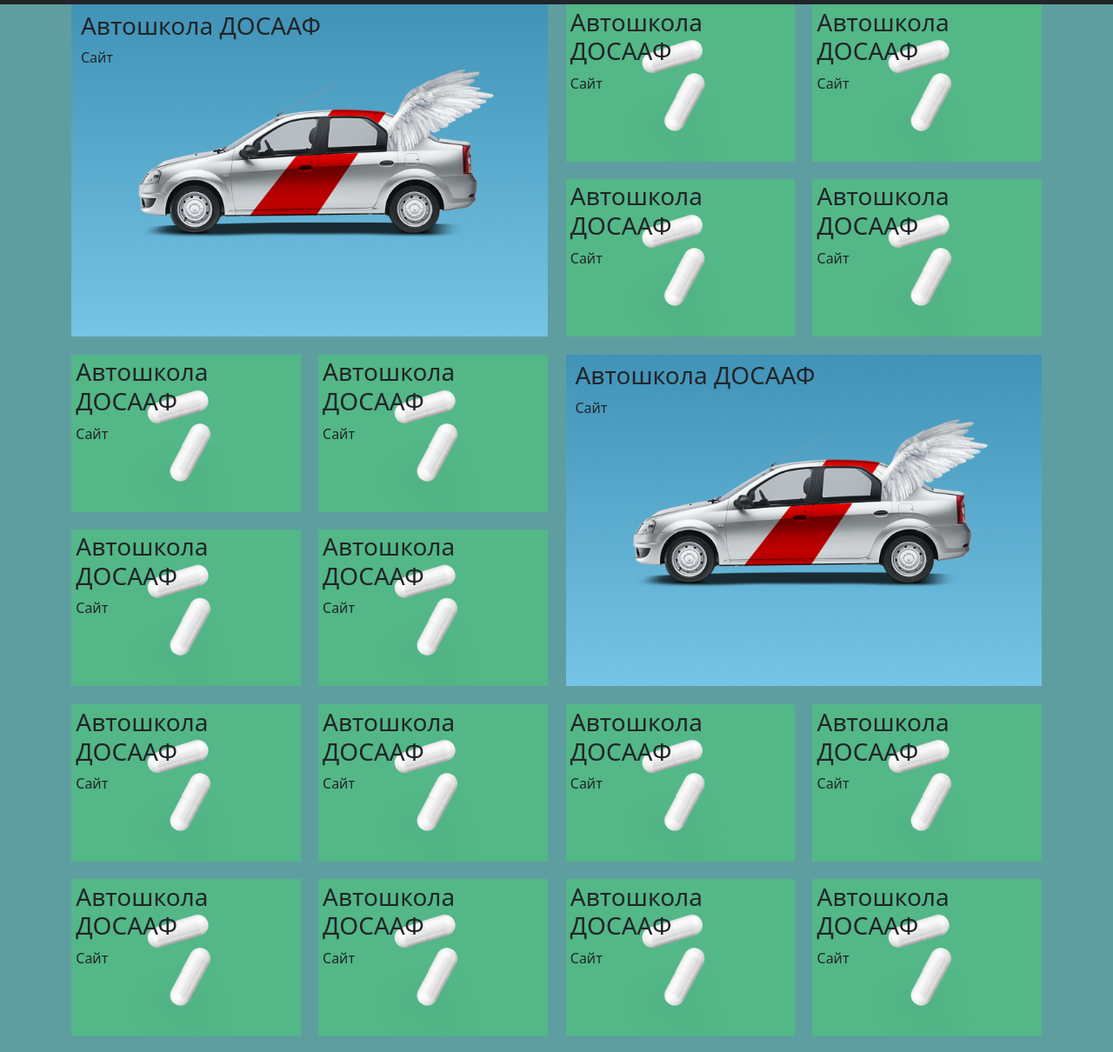
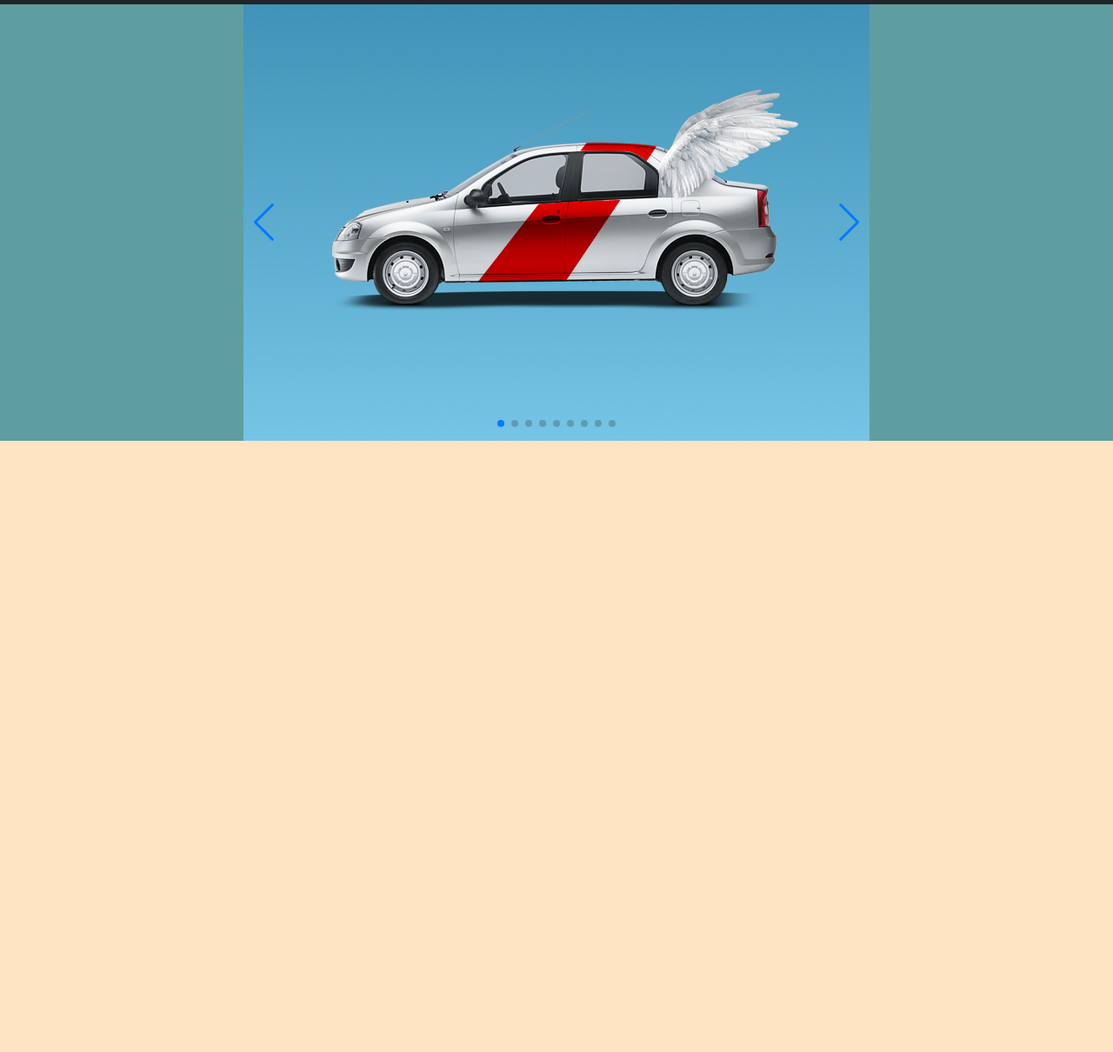
Before and after one commit to AlexanderGvozdev/Bootstrap5__example, a website: page bootstrap/index.html in a window 1280 px wide. Shown: the part 73-1283 px from the top of the page at 87% size. After the commit the page ends 800 px from the top, so only its background shows below. Drawn offline with nearby package versions, Linux system fonts and the light colour scheme.

Commit message:
слайдер со свайпом

```diff
--- a/bootstrap/css/custom.css
+++ b/bootstrap/css/custom.css
@@ -4,6 +4,10 @@
 
 .main-custom-color {
   background-color: cadetblue;
+}
+
+.swiper {
+  width: 720px;
 }
 
 .custom-row-color {
--- a/bootstrap/index.html
+++ b/bootstrap/index.html
@@ -7,6 +7,7 @@
   <title>Что-то продаём</title>
   <link rel="stylesheet" href="dist/css/bootstrap.css">
   <link rel="stylesheet" href="css/custom.css">
+  <link rel="stylesheet" href="https://unpkg.com/swiper/swiper-bundle.min.css">
   <link rel="icon" href="favicon.ico">
 </head>
 
@@ -49,159 +50,41 @@
       </nav>
       <main class="main-custom-color">
       <div class="container comtainer-lg">
-        <div class="catalog-main-wrapper">
-          <div class="catalog-big-image">
-            <div class="content-wrapper">
-              <h3>Автошкола ДОСААФ</h3>
-              <p>Сайт</p>
+        <div class="swiper mySwiper">
+          <div class="swiper-wrapper">
+            <div class="swiper-slide"><img src="img/dosaaf.png"></div>
+            <div class="swiper-slide"><img src="img/dosaaf.png"></div>
+            <div class="swiper-slide">Slide 3</div>
+            <div class="swiper-slide">Slide 4</div>
+            <div class="swiper-slide">Slide 5</div>
+            <div class="swiper-slide">Slide 6</div>
+            <div class="swiper-slide">Slide 7</div>
+            <div class="swiper-slide">Slide 8</div>
+            <div class="swiper-slide">Slide 9</div>
           </div>
-            <img src="img/dosaaf.png">
-          </div>
-          <div class="catalog-image-wrapper">
-            <div class="catalog-small-image">
-              <div class="content-wrapper">
-                <h3>Автошкола ДОСААФ</h3>
-                <p>Сайт</p>
-            </div>
-              <img src="img/clinic.png">
-            </div>
-            <div class="catalog-small-image">
-              <div class="content-wrapper">
-                <h3>Автошкола ДОСААФ</h3>
-                <p>Сайт</p>
-            </div>
-              <img src="img/clinic.png">
-            </div>
-            <div class="catalog-small-image">
-              <div class="content-wrapper">
-                <h3>Автошкола ДОСААФ</h3>
-                <p>Сайт</p>
-            </div>
-              <img src="img/clinic.png">
-            </div>
-            <div class="catalog-small-image">
-              <div class="content-wrapper">
-                <h3>Автошкола ДОСААФ</h3>
-                <p>Сайт</p>
-            </div>
-              <img src="img/clinic.png">
-            </div>
-          </div>
-          <div class="catalog-image-wrapper">
-            <div class="catalog-small-image">
-              <div class="content-wrapper">
-                <h3>Автошкола ДОСААФ</h3>
-                <p>Сайт</p>
-            </div>
-              <img src="img/clinic.png">
-            </div>
-            <div class="catalog-small-image">
-              <div class="content-wrapper">
-                <h3>Автошкола ДОСААФ</h3>
-                <p>Сайт</p>
-            </div>
-              <img src="img/clinic.png">
-            </div>
-            <div class="catalog-small-image">
-              <div class="content-wrapper">
-                <h3>Автошкола ДОСААФ</h3>
-                <p>Сайт</p>
-            </div>
-              <img src="img/clinic.png">
-            </div>
-            <div class="catalog-small-image">
-              <div class="content-wrapper">
-                <h3>Автошкола ДОСААФ</h3>
-                <p>Сайт</p>
-            </div>
-              <img src="img/clinic.png">
-            </div>
-          </div>
-          <div class="catalog-big-image">
-            <div class="content-wrapper">
-              <h3>Автошкола ДОСААФ</h3>
-              <p>Сайт</p>
-          </div>
-            <img src="img/dosaaf.png">
-          </div>
-          <div class="catalog-image-wrapper">
-            <div class="catalog-small-image">
-              <div class="content-wrapper">
-                <h3>Автошкола ДОСААФ</h3>
-                <p>Сайт</p>
-            </div>
-              <img src="img/clinic.png">
-            </div>
-            <div class="catalog-small-image">
-              <div class="content-wrapper">
-                <h3>Автошкола ДОСААФ</h3>
-                <p>Сайт</p>
-            </div>
-              <img src="img/clinic.png">
-            </div>
-            <div class="catalog-small-image">
-              <div class="content-wrapper">
-                <h3>Автошкола ДОСААФ</h3>
-                <p>Сайт</p>
-            </div>
-              <img src="img/clinic.png">
-            </div>
-            <div class="catalog-small-image">
-              <div class="content-wrapper">
-                <h3>Автошкола ДОСААФ</h3>
-                <p>Сайт</p>
-            </div>
-              <img src="img/clinic.png">
-            </div>
-          </div>
-          <div class="catalog-image-wrapper">
-            <div class="catalog-small-image">
-              <div class="content-wrapper">
-                <h3>Автошкола ДОСААФ</h3>
-                <p>Сайт</p>
-            </div>
-              <img src="img/clinic.png">
-            </div>
-            <div class="catalog-small-image">
-              <div class="content-wrapper">
-                <h3>Автошкола ДОСААФ</h3>
-                <p>Сайт</p>
-            </div>
-              <img src="img/clinic.png">
-            </div>
-            <div class="catalog-small-image">
-              <div class="content-wrapper">
-                <h3>Автошкола ДОСААФ</h3>
-                <p>Сайт</p>
-            </div>
-              <img src="img/clinic.png">
-            </div>
-            <div class="catalog-small-image">
-              <div class="content-wrapper">
-                <h3>Автошкола ДОСААФ</h3>
-                <p>Сайт</p>
-            </div>
-              <img src="img/clinic.png">
-            </div>
-          </div>
-          <div class="catalog-big-image">
-            <div class="content-wrapper">
-              <h3>Автошкола ДОСААФ</h3>
-              <p>Сайт</p>
-          </div>
-            <img src="img/dosaaf.png">
-          </div>
-          <div class="catalog-big-image">
-            <div class="content-wrapper">
-              <h3>Автошкола ДОСААФ</h3>
-              <p>Сайт</p>
-          </div>
-            <img src="img/dosaaf.png">
-          </div>
+          <div class="swiper-button-next"></div>
+          <div class="swiper-button-prev"></div>
+          <div class="swiper-pagination"></div>
         </div>
       </div>
       </main>
       <script src="dist/js/bootstrap.js"></script>
+      <script src="https://unpkg.com/swiper/swiper-bundle.min.js"></script>
+      <script>
+        var swiper = new Swiper(".mySwiper", {
+        slidesPerView: 1,
+        spaceBetween: 30,
+        loop: true,
+        pagination: {
+          el: ".swiper-pagination",
+          clickable: true,
+        },
+        navigation: {
+          nextEl: ".swiper-button-next",
+          prevEl: ".swiper-button-prev",
+        },
+      });
+      </script>
 </body>
 
 </html>
```
